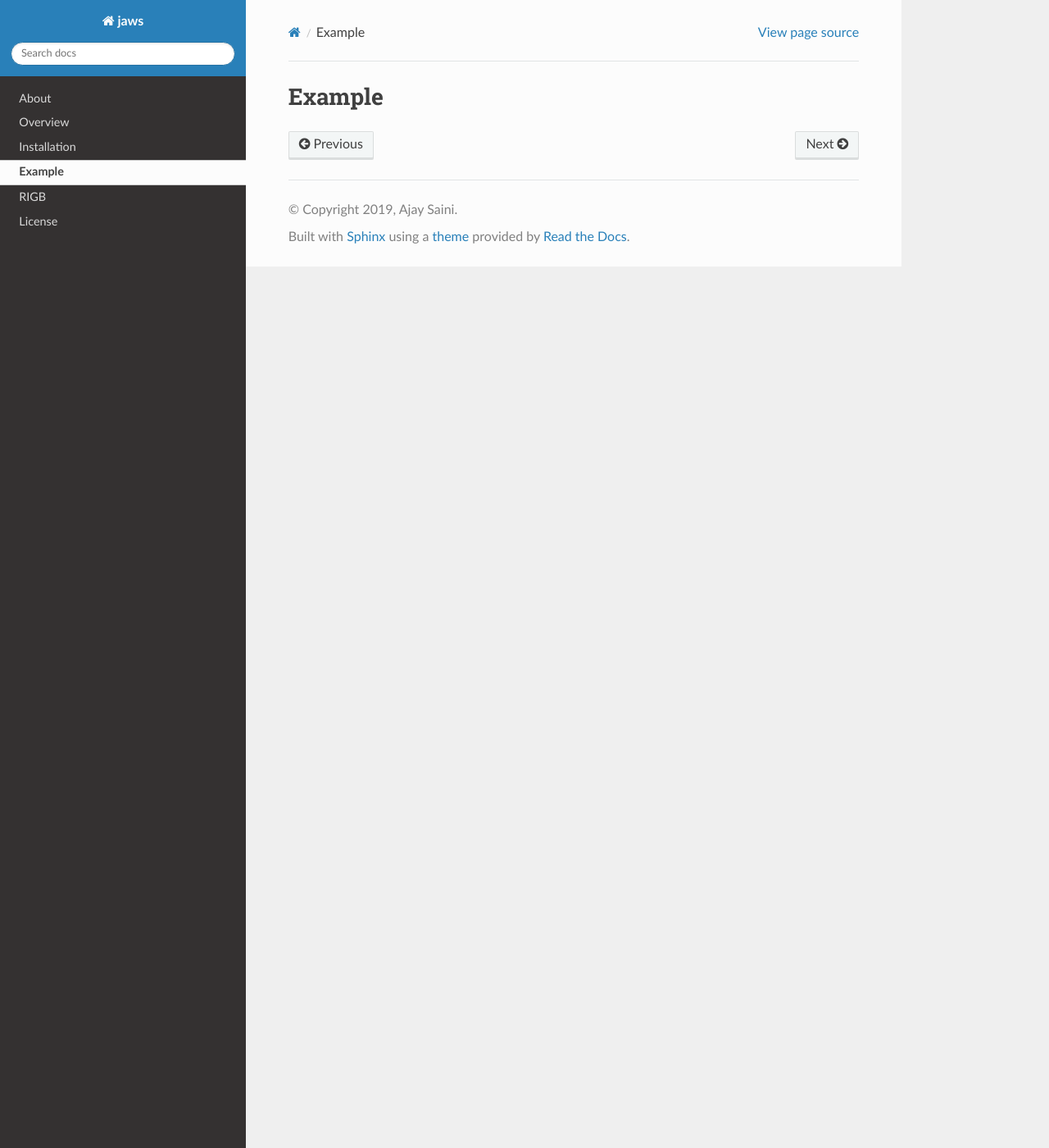
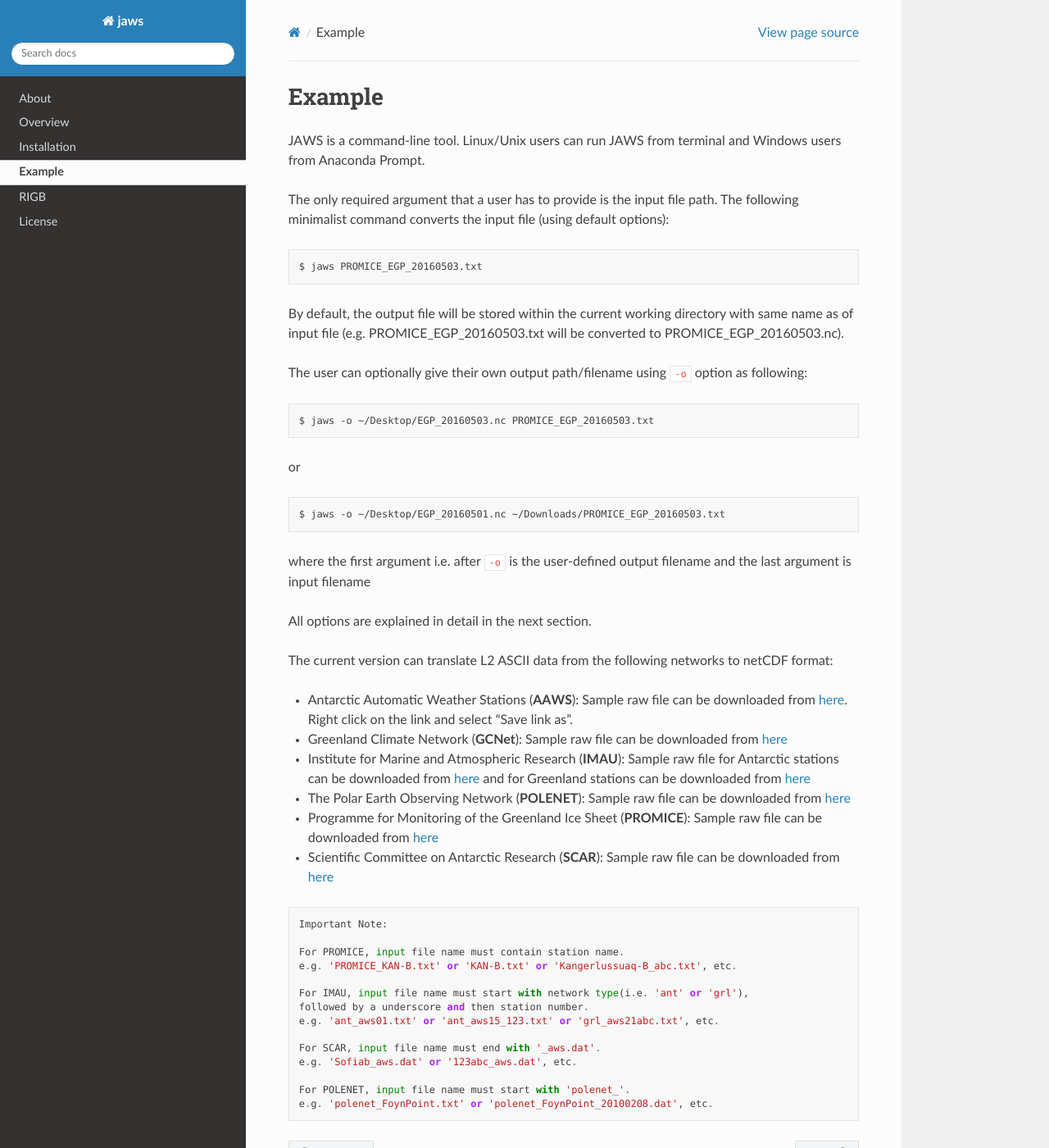
Before and after one commit to jaws/jaws, a Sphinx documentation site: the page built from docs/source/Example.md, in a window 1280 px wide and 1400 px high. Shown: the whole window at 82% size. Built offline with Sphinx 7.4.7 and the Read the Docs theme 2.0.0, drawn with Linux system fonts in a browser that asks for light colours.

Commit message:
Example.md: Add text

````diff
--- a/docs/source/Example.md
+++ b/docs/source/Example.md
@@ -1 +1,80 @@
 # Example
+
+JAWS is a command-line tool.
+Linux/Unix users can run JAWS from terminal and Windows users from Anaconda Prompt.
+
+The only required argument that a user has to provide is the input file path.
+The following minimalist command converts the input file (using default options):
+
+``` html
+$ jaws PROMICE_EGP_20160503.txt
+```
+
+By default, the output file will be stored within the current working directory
+with same name as of input file
+(e.g. PROMICE_EGP_20160503.txt will be converted to PROMICE_EGP_20160503.nc).
+
+The user can optionally give their own output path/filename using `-o` option as following:
+
+``` html
+$ jaws -o ~/Desktop/EGP_20160503.nc PROMICE_EGP_20160503.txt
+```
+
+or
+
+``` html
+$ jaws -o ~/Desktop/EGP_20160501.nc ~/Downloads/PROMICE_EGP_20160503.txt
+```
+
+where the first argument i.e. after `-o` is the user-defined output filename and
+the last argument is input filename
+
+All options are explained in detail in the next section.
+
+
+The current version can translate L2 ASCII data from the following networks to netCDF format:
+
+* Antarctic Automatic Weather Stations (**AAWS**):
+Sample raw file can be downloaded from
+[here](http://jaws.ess.uci.edu/jaws/sample_data/AAWS_AGO-4_20161130.txt).
+Right click on the link and select "Save link as".
+
+* Greenland Climate Network (**GCNet**):
+Sample raw file can be downloaded from
+[here](http://jaws.ess.uci.edu/jaws/sample_data/GCNet_Summit_20120817.txt)
+
+* Institute for Marine and Atmospheric Research (**IMAU**):
+Sample raw file for Antarctic stations can be downloaded from
+[here](http://jaws.ess.uci.edu/jaws/sample_data/ant_aws17IMAU_20150101.txt)
+and for Greenland stations can be downloaded from
+[here](http://jaws.ess.uci.edu/jaws/sample_data/grl_aws05IMAU_20151008.txt)
+
+* The Polar Earth Observing Network (**POLENET**):
+Sample raw file can be downloaded from
+[here](http://jaws.ess.uci.edu/jaws/sample_data/polenet_FoynPoint_20100208.dat)
+
+* Programme for Monitoring of the Greenland Ice Sheet (**PROMICE**):
+Sample raw file can be downloaded from
+[here](http://jaws.ess.uci.edu/jaws/sample_data/PROMICE_EGP_20160503.txt)
+
+* Scientific Committee on Antarctic Research (**SCAR**):
+Sample raw file can be downloaded from
+[here](http://jaws.ess.uci.edu/jaws/sample_data/SCAR_Sofiab_aws.dat)
+
+```
+Important Note:
+
+For PROMICE, input file name must contain station name.
+e.g. 'PROMICE_KAN-B.txt' or 'KAN-B.txt' or 'Kangerlussuaq-B_abc.txt', etc.
+
+For IMAU, input file name must start with network type(i.e. 'ant' or 'grl'),
+followed by a underscore and then station number.
+e.g. 'ant_aws01.txt' or 'ant_aws15_123.txt' or 'grl_aws21abc.txt', etc.
+
+For SCAR, input file name must end with '_aws.dat'.
+e.g. 'Sofiab_aws.dat' or '123abc_aws.dat', etc.
+
+For POLENET, input file name must start with 'polenet_'.
+e.g. 'polenet_FoynPoint.txt' or 'polenet_FoynPoint_20100208.dat', etc.
+
+```
````
